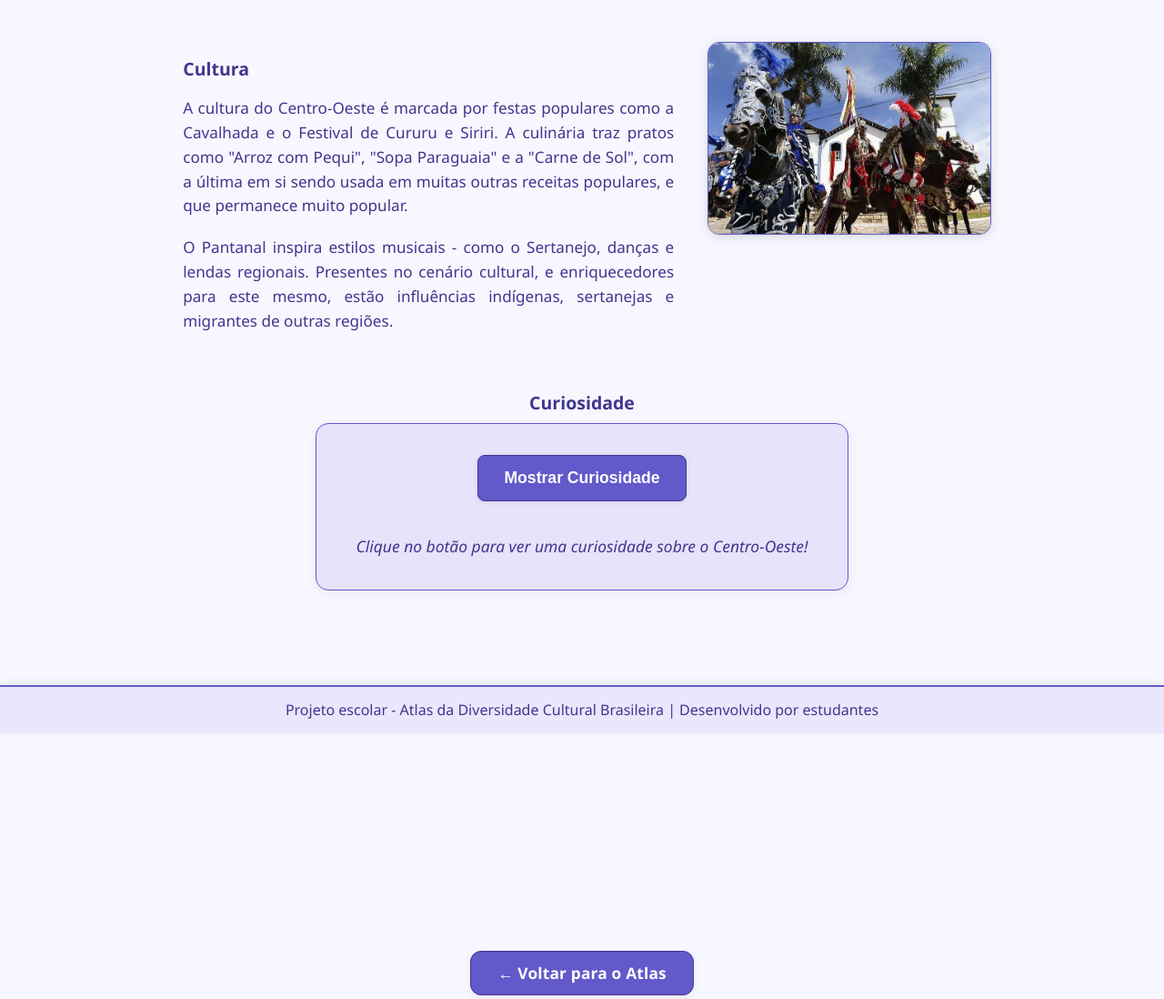
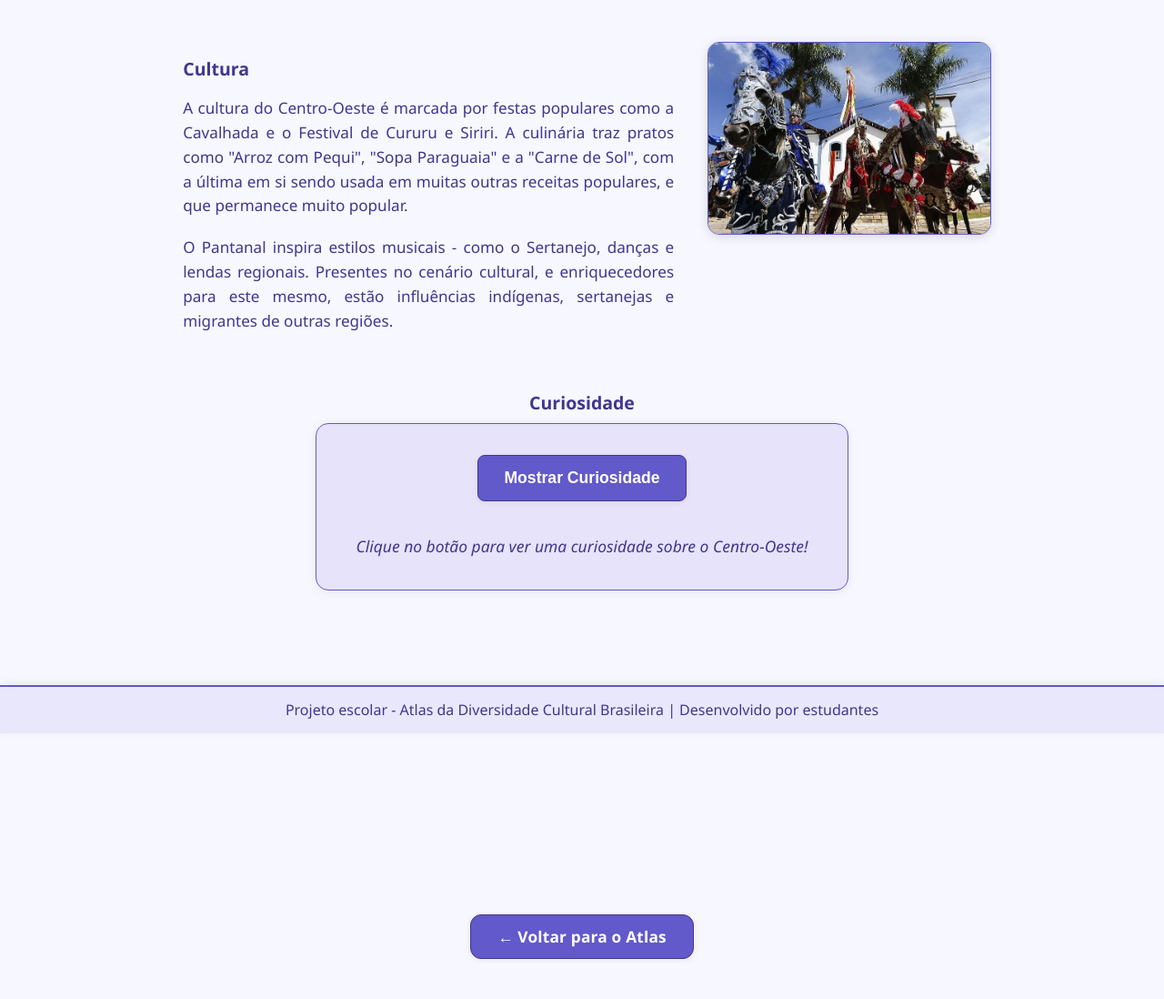
Before and after one commit to BePereira2010/ATLAS-CULTURAL, a plain HTML site: page mid-west(K).html in a window 1280 px wide. Shown: the part 1315-2413 px from the top of the page at 91% size. After the commit the page ends 2373 px from the top, so only its background shows below. Drawn offline with Linux system fonts and the light colour scheme.

Commit message:
Update midwest.css

```diff
--- a/midwest.css
+++ b/midwest.css
@@ -68,7 +68,7 @@ body {
 
 .region-back-btn-container {
   position: absolute;
-  top: 295%;
+  top: 290%;
   left: auto;
   width: 100vw;
   display: flex;
```
